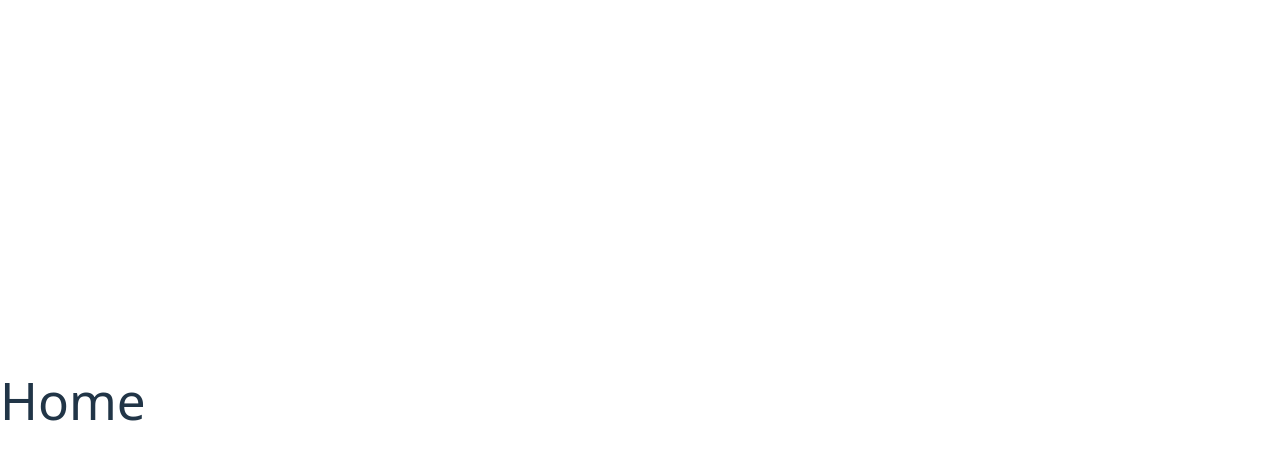
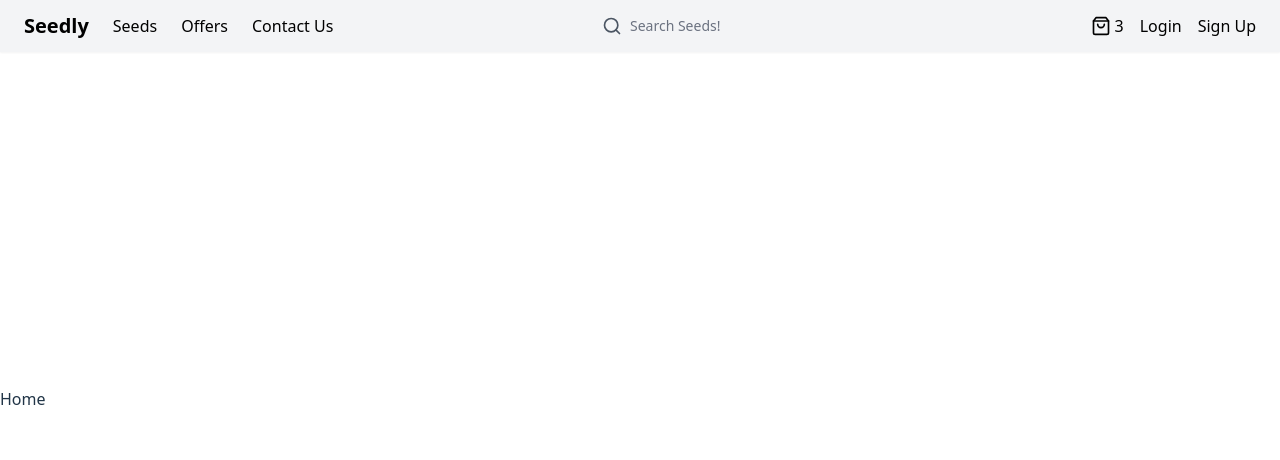
Before and after one commit to roztownsend/Seedly, a React (Vite) app in the folder frontend/vite-project/: page / in a window 1280 px wide. Shown: the top 460 px of the page. Built offline with nearby package versions, Linux system fonts and the light colour scheme.

Commit message:
:sparkles: feat: Create Navbar component + styles files

```diff
--- /dev/null
+++ b/frontend/vite-project/src/components/navbar-component/Navbar-styles.css
@@ -0,0 +1,47 @@
+@tailwind base;
+@tailwind components;
+@tailwind utilities;
+
+.navbar {
+    @apply fixed top-0 left-0 w-full z-50 bg-gray-100 px-6 py-3 shadow-sm;
+}
+
+.navbar-container {
+    @apply flex items-center justify-between;
+}
+
+.navbar-left {
+    @apply flex items-center space-x-6;
+}
+
+.navbar-logo {
+    @apply text-xl font-bold text-black;
+}
+
+.navbar-link {
+    @apply text-black hover:text-green-700;
+}
+
+.navbar-search {
+    @apply flex items-center space-x-2;
+}
+
+.navbar-search-icon {
+    @apply w-5 h-5 text-gray-600;
+}
+
+.navbar-search-input {
+    @apply w-48 bg-transparent border-none focus:outline-none text-sm placeholder-gray-500;
+}
+
+.navbar-right {
+    @apply flex items-center space-x-4;
+}
+
+.navbar-cart {
+    @apply flex items-center space-x-1;
+}
+
+.navbar-auth {
+    @apply text-black hover:underline;
+}
--- /dev/null
+++ b/frontend/vite-project/src/components/navbar-component/Navbar.tsx
@@ -0,0 +1,48 @@
+import { useState } from "react";
+import { ShoppingBag, Search } from "lucide-react";
+import "../navbar-component/Navbar-styles.css";
+function Navbar() {
+    const [searchTerm, setSearchTerm] = useState("");
+    const [cartCount, setCartCount] = useState(3); // valor inicial mockado
+
+    // Future: debounce + call to search API or local filter
+    const handleInputChange = (e: React.ChangeEvent<HTMLInputElement>) => {
+        setSearchTerm(e.target.value);
+
+    };
+    return (
+        <>
+            <nav className="navbar">
+                <div className="navbar-container">
+                    <div className="navbar-left">
+                        <span className="navbar-logo">Seedly</span>
+                        <a href="#" className="navbar-link">Seeds</a>
+                        <a href="#" className="navbar-link">Offers</a>
+                        <a href="#" className="navbar-link">Contact Us</a>
+                    </div>
+
+                    <div className="navbar-search">
+                        <Search className="navbar-search-icon" />
+                        <input
+                            type="text"
+                            placeholder="Search Seeds!"
+                            className="navbar-search-input"
+                            value={searchTerm}
+                            onChange={handleInputChange}
+                        />
+                    </div>
+
+                    <div className="navbar-right">
+                        <div className="navbar-cart">
+                            <ShoppingBag className="w-5 h-5 text-black" />
+                            <span className="text-black">{cartCount}</span>
+                        </div>
+                        <a href="#" className="navbar-auth">Login</a>
+                        <a href="#" className="navbar-auth">Sign Up</a>
+                    </div>
+                </div>
+            </nav>
+        </>
+    )
+}
+export default Navbar;
--- a/frontend/vite-project/src/pages/Home.tsx
+++ b/frontend/vite-project/src/pages/Home.tsx
@@ -1,6 +1,9 @@
+import Navbar from "../components/navbar-component/Navbar";
+
 function Home() {
   return (
     <>
+      <Navbar />
       <h1>Home</h1>
     </>
   );
```
